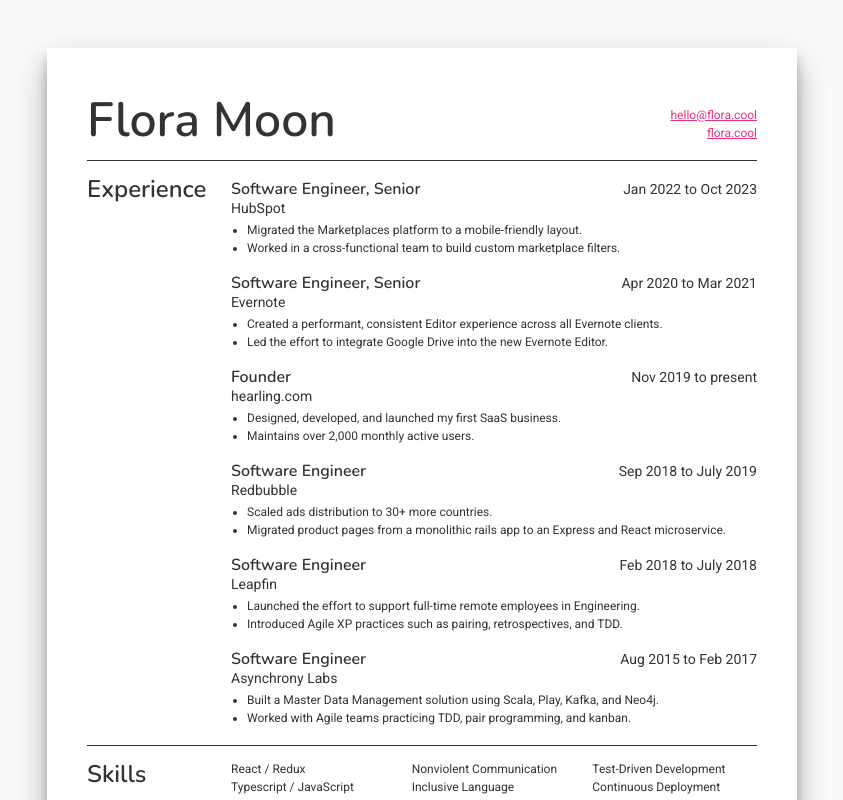
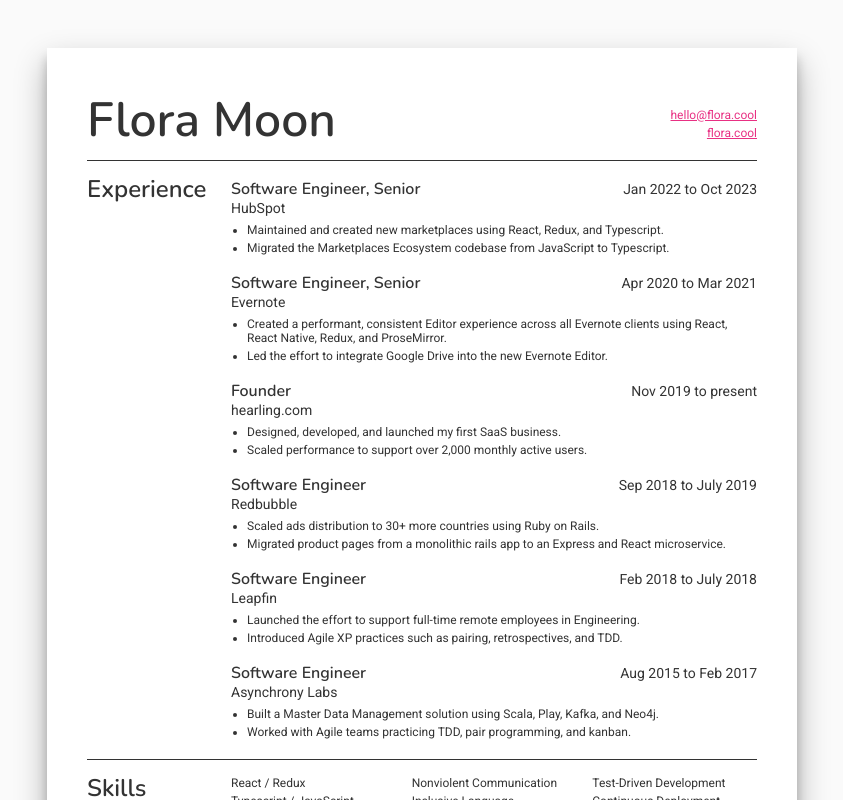
Before and after one commit to floradotcool/resume, a JavaScript app: page / in a window 1280 px wide. Shown: the whole page, without its empty margins (218-1061 px from the left). Built offline with nearby package versions, Linux system fonts and the light colour scheme; the HTML template or start-up script is replaced by a standard one.

Commit message:
reword experience to include more tech stacks

```diff
--- a/src/sections/Experience/Experience.js
+++ b/src/sections/Experience/Experience.js
@@ -8,9 +8,13 @@ const Experience = () => (
       company="HubSpot"
       time="Jan 2022 to Oct 2023"
     >
-      <li>Migrated the Marketplaces platform to a mobile-friendly layout.</li>
       <li>
-        Worked in a cross-functional team to build custom marketplace filters.
+        Maintained and created new marketplaces using React, Redux, and
+        Typescript.
+      </li>
+      <li>
+        Migrated the Marketplaces Ecosystem codebase from JavaScript to
+        Typescript.
       </li>
     </Job>
     <Job
@@ -20,7 +24,7 @@ const Experience = () => (
     >
       <li>
         Created a performant, consistent Editor experience across all Evernote
-        clients.
+        clients using React, React Native, Redux, and ProseMirror.
       </li>
       <li>
         Led the effort to integrate Google Drive into the new Evernote Editor.
@@ -28,14 +32,16 @@ const Experience = () => (
     </Job>
     <Job title="Founder" company="hearling.com" time="Nov 2019 to present">
       <li>Designed, developed, and launched my first SaaS business.</li>
-      <li>Maintains over 2,000 monthly active users.</li>
+      <li>Scaled performance to support over 2,000 monthly active users.</li>
     </Job>
     <Job
       title="Software Engineer"
       company="Redbubble"
       time="Sep 2018 to July 2019"
     >
-      <li>Scaled ads distribution to 30+ more countries.</li>
+      <li>
+        Scaled ads distribution to 30+ more countries using Ruby on Rails.
+      </li>
       <li>
         Migrated product pages from a monolithic rails app to an Express and
         React microservice.
```
